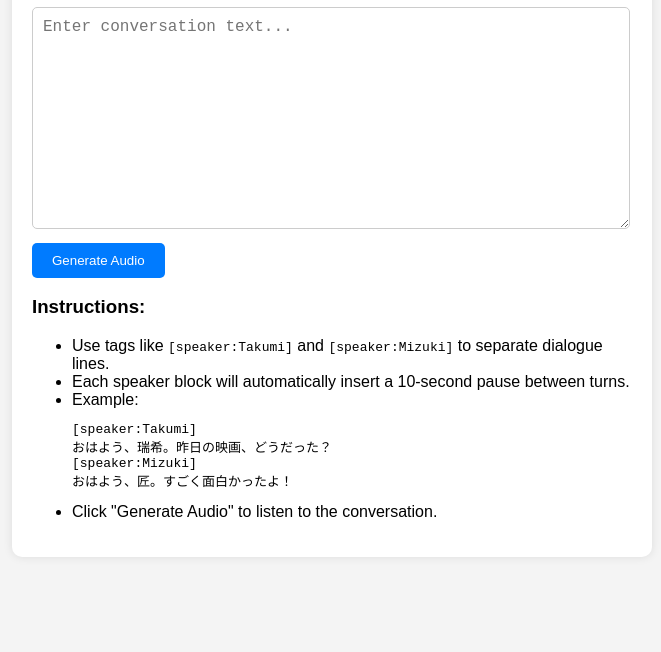
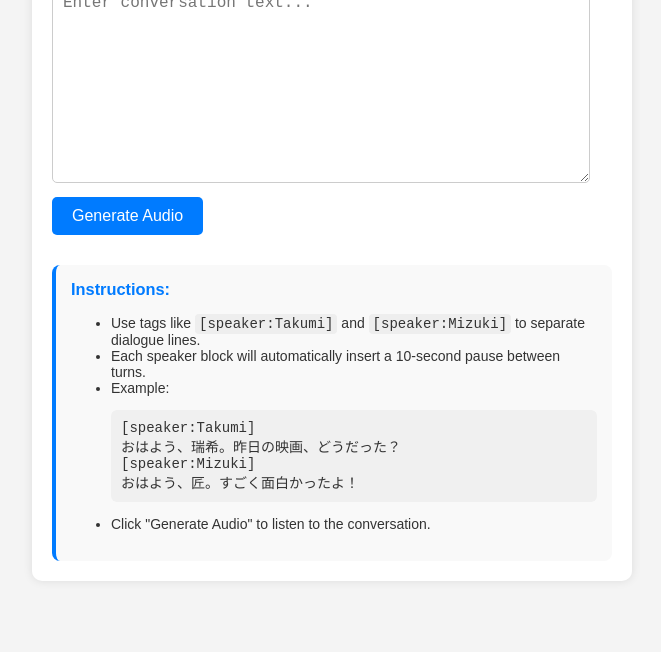
Before and after one commit to Kenpham1506/JPD123, a website: page index.html in a window 1280 px wide. Shown: the part 188-840 px from the top of the page, without its empty margins (308-969 px from the left). Drawn offline with Linux system fonts and the light colour scheme.

Commit message:
Update style.css

```diff
--- a/style.css
+++ b/style.css
@@ -16,6 +16,7 @@ body {
 	box-shadow: 0 0 10px rgba(0, 0, 0, 0.1);
 	width: 90%;
 	max-width: 600px;
+	box-sizing: border-box;
 }
 
 textarea {
@@ -27,6 +28,7 @@ textarea {
 	border: 1px solid #ccc;
 	border-radius: 5px;
 	resize: vertical;
+	box-sizing: border-box;
 }
 
 button {
@@ -36,6 +38,7 @@ button {
 	border: none;
 	border-radius: 5px;
 	cursor: pointer;
+	font-size: 16px;
 }
 
 button:hover {
@@ -45,3 +48,34 @@ button:hover {
 .player {
 	margin-top: 20px;
 }
+
+.instructions {
+	margin-top: 30px;
+	background: #f9f9f9;
+	border-left: 4px solid #007bff;
+	padding: 15px;
+	border-radius: 8px;
+	font-size: 14px;
+	color: #333;
+}
+
+.instructions h3 {
+	margin-top: 0;
+	color: #007bff;
+}
+
+.instructions code {
+	background: #eee;
+	padding: 2px 4px;
+	border-radius: 4px;
+	font-family: monospace;
+}
+
+.instructions pre {
+	background: #f0f0f0;
+	padding: 10px;
+	border-radius: 6px;
+	white-space: pre-wrap;
+	word-wrap: break-word;
+	font-family: monospace;
+}
```
